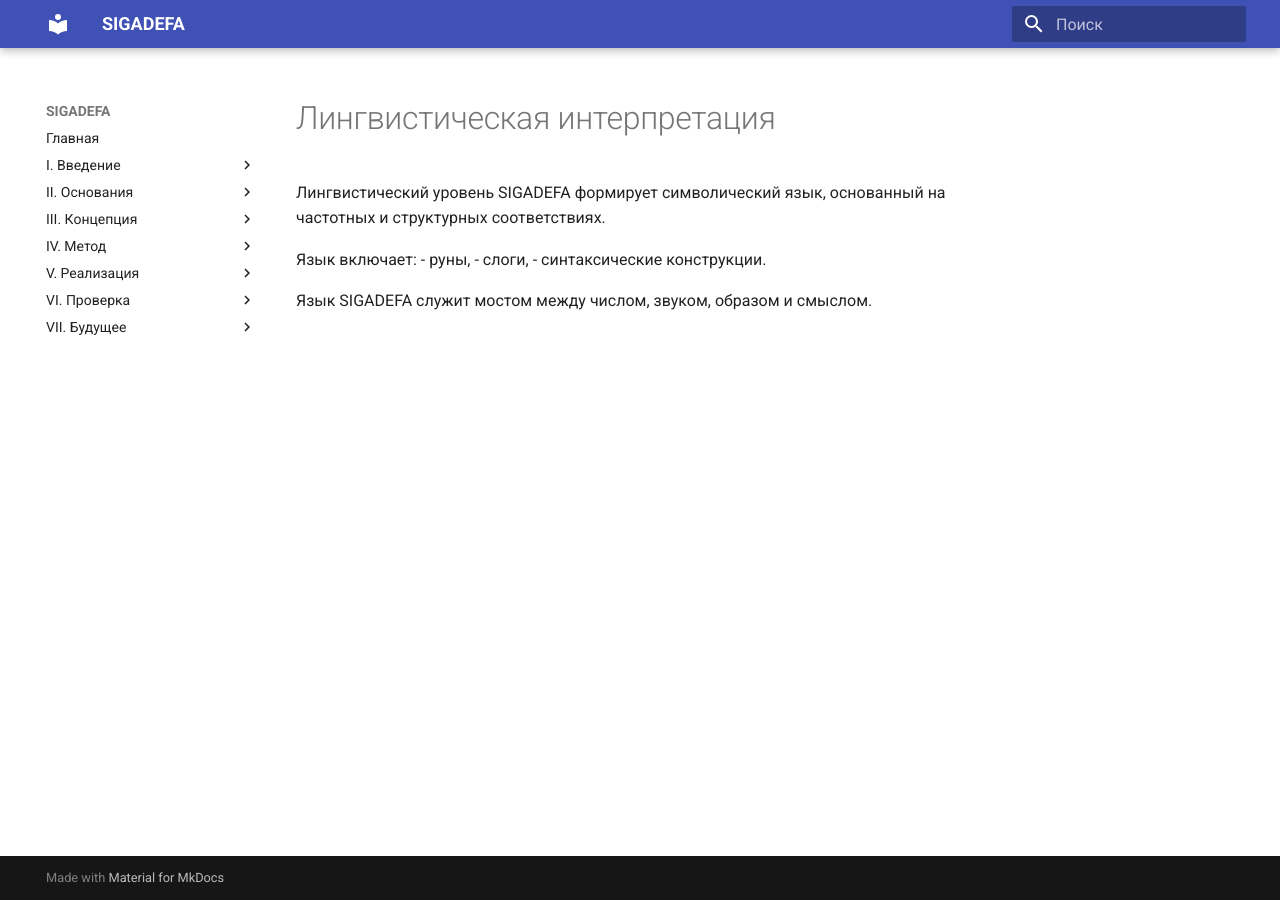
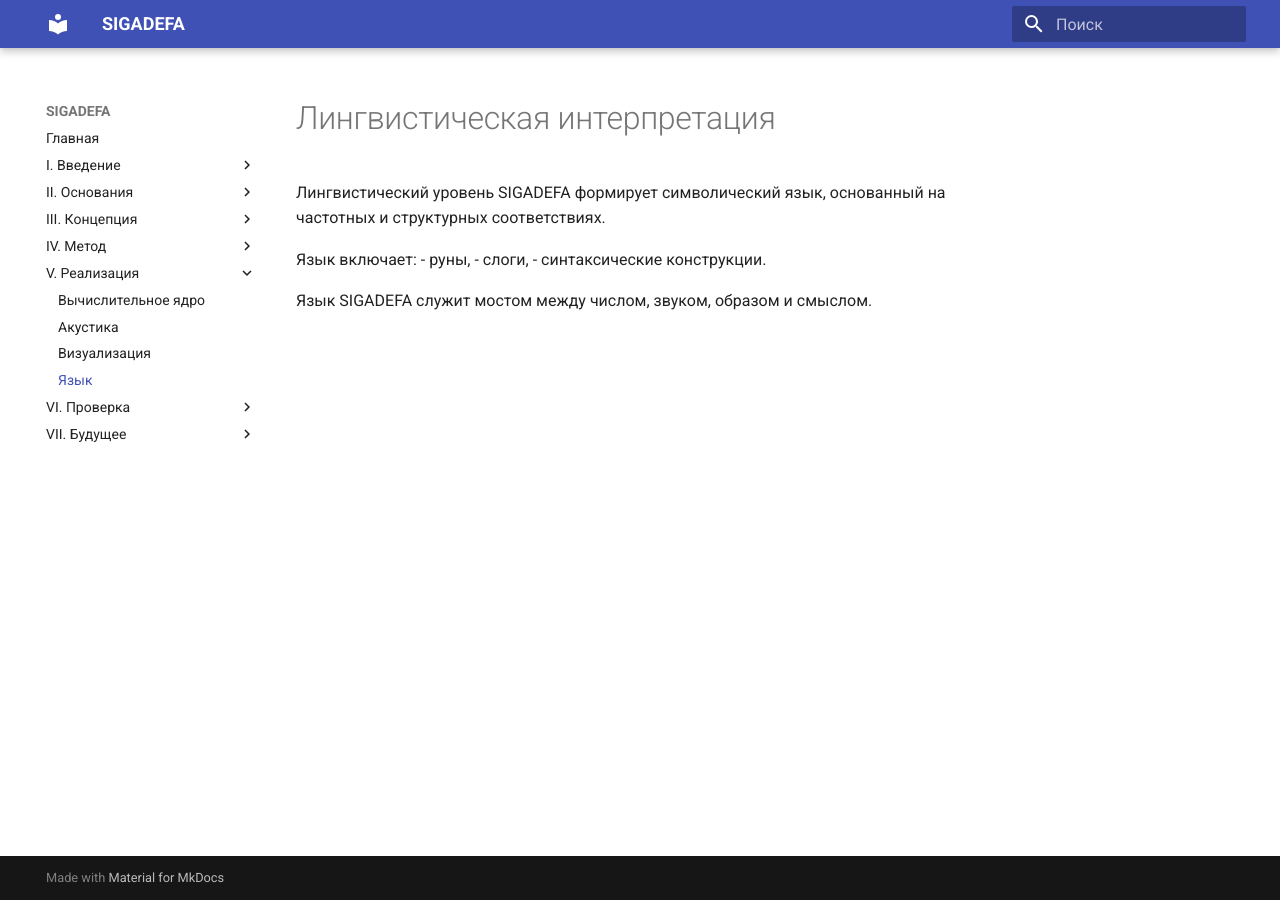
Before and after one commit to aimailvedi/sigadefa, an MkDocs documentation site: the page built from docs/implementation/language.md, in a window 1280 px wide. Built offline with MkDocs 1.6.1 and Material for MkDocs 9.7.7, drawn with Linux system fonts in a browser that asks for light colours; some of the changed lines change nothing that is shown.

Commit message:
Fix mkdocs.yml paths: remove docs/ prefix

```diff
--- a/mkdocs.yml
+++ b/mkdocs.yml
@@ -7,44 +7,44 @@ theme:
   language: ru
 
 nav:
-  - Главная: docs/index.md
+  - Главная: index.md
 
   - I. Введение:
-      - Актуальность проекта: docs/introduction/relevance.md
-      - Проблема: docs/introduction/problem.md
-      - Цель проекта: docs/introduction/goal.md
+      - Актуальность проекта: introduction/relevance.md
+      - Проблема: introduction/problem.md
+      - Цель проекта: introduction/goal.md
 
   - II. Основания:
-      - Объект и предмет: docs/foundations/object_and_subject.md
-      - Гипотезы: docs/foundations/hypotheses.md
-      - Научная новизна: docs/foundations/novelty.md
+      - Объект и предмет: foundations/object_and_subject.md
+      - Гипотезы: foundations/hypotheses.md
+      - Научная новизна: foundations/novelty.md
 
   - III. Концепция:
-      - Основная идея: docs/concept/main_idea.md
-      - Мультимодальность: docs/concept/multimodality.md
-      - Гипотеза праязыка: docs/concept/pro_language.md
+      - Основная идея: concept/main_idea.md
+      - Мультимодальность: concept/multimodality.md
+      - Гипотеза праязыка: concept/pro_language.md
 
   - IV. Метод:
-      - Методология: docs/method/methodology.md
-      - Модели: docs/method/models.md
-      - Ограничения: docs/method/limitations.md
+      - Методология: method/methodology.md
+      - Модели: method/models.md
+      - Ограничения: method/limitations.md
 
   - V. Реализация:
-      - Вычислительное ядро: docs/implementation/core.md
-      - Акустика: docs/implementation/audio.md
-      - Визуализация: docs/implementation/visual.md
-      - Язык: docs/implementation/language.md
+      - Вычислительное ядро: implementation/core.md
+      - Акустика: implementation/audio.md
+      - Визуализация: implementation/visual.md
+      - Язык: implementation/language.md
 
   - VI. Проверка:
-      - Верификация: docs/validation/verification.md
-      - Эксперименты: docs/validation/experiments.md
-      - Критические точки: docs/validation/critical_points.md
+      - Верификация: validation/verification.md
+      - Эксперименты: validation/experiments.md
+      - Критические точки: validation/critical_points.md
 
   - VII. Будущее:
-      - Применения: docs/future/applications.md
-      - Этика: docs/future/ethics.md
-      - Перспективы: docs/future/perspectives.md
-      - Связь с Хрониками: docs/future/chronicles_link.md
+      - Применения: future/applications.md
+      - Этика: future/ethics.md
+      - Перспективы: future/perspectives.md
+      - Связь с Хрониками: future/chronicles_link.md
 
 markdown_extensions:
   - admonition
```
Also changed, not shown: 1 other file.
